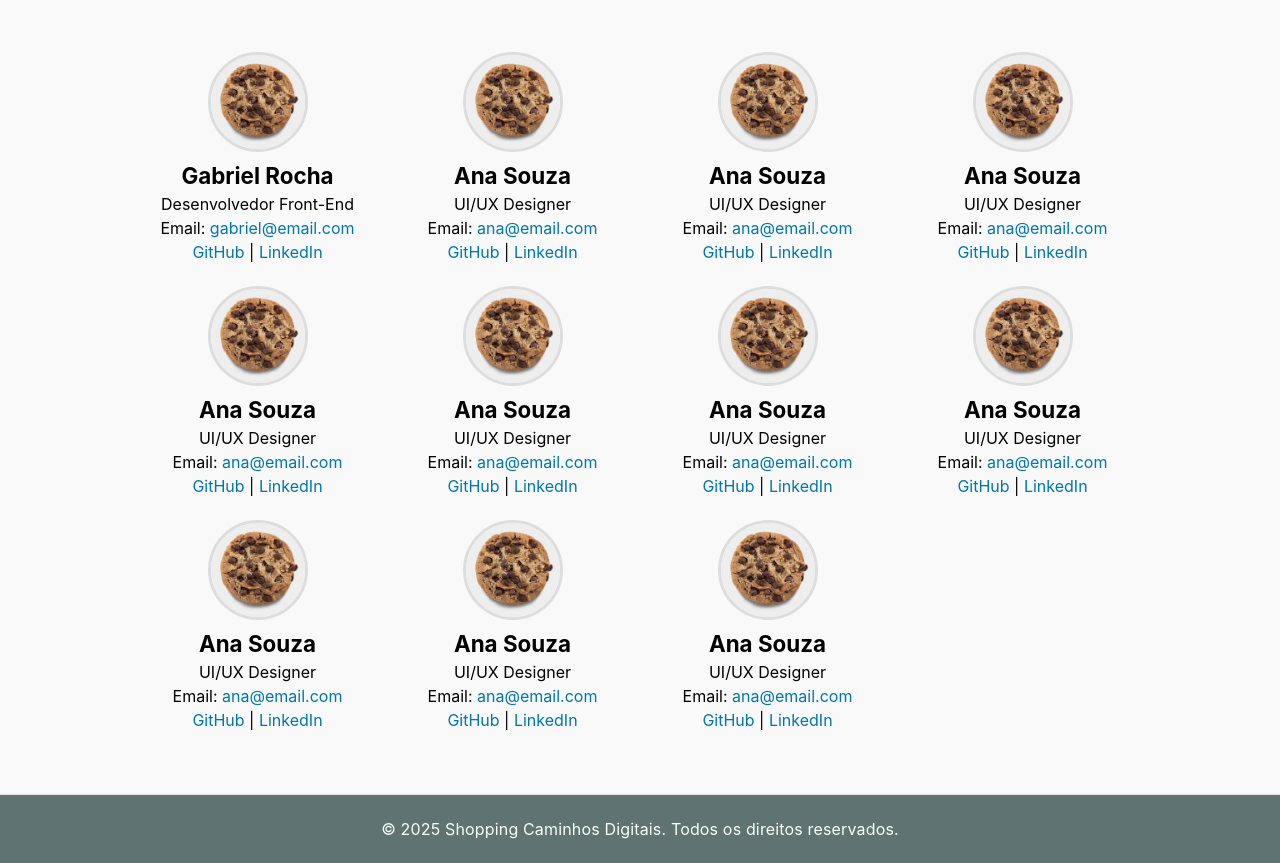
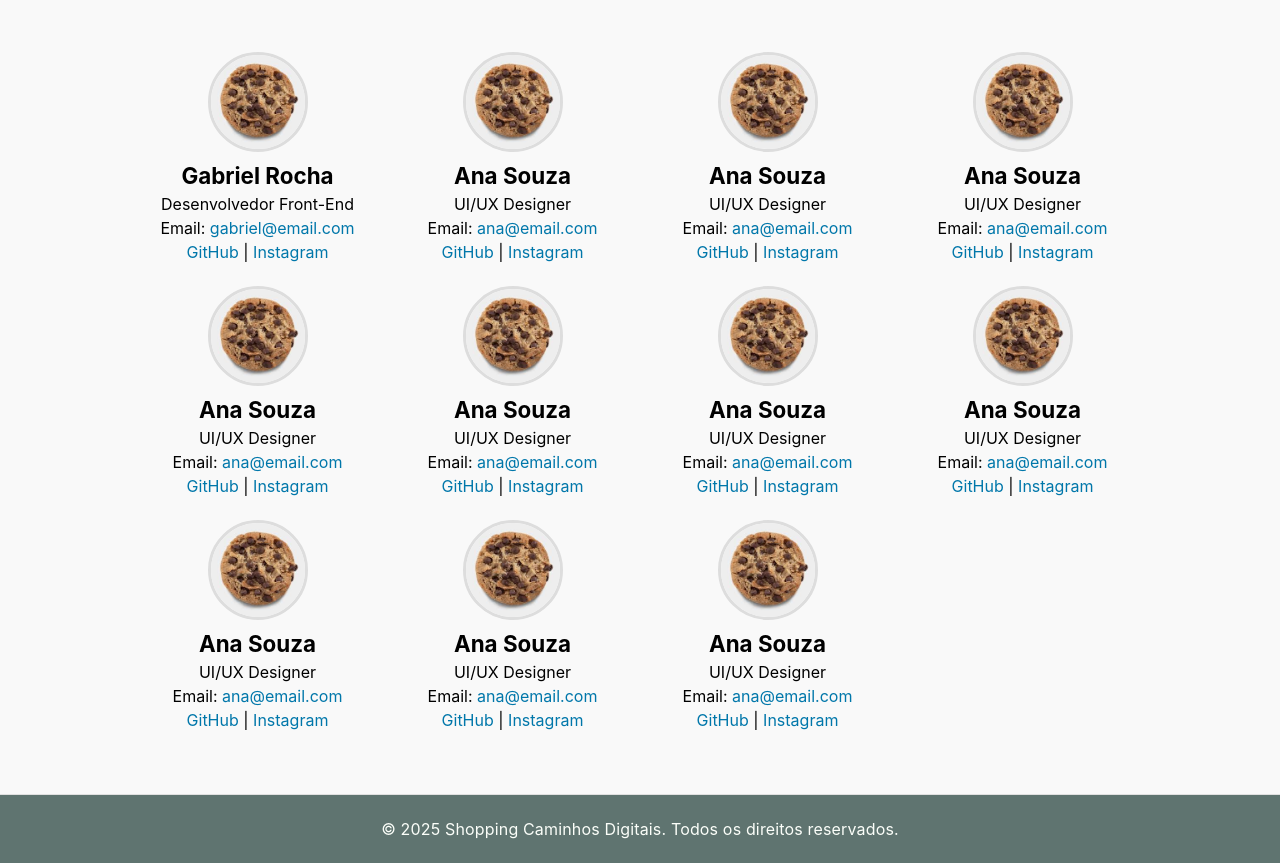
Before and after one commit to gabrielrochass/caminhos-digitais-2025-01, a plain HTML site: page contato.html in a window 1280 px wide. Shown: the part 206-1069 px from the top of the page. Drawn offline with Linux system fonts and the light colour scheme.

Commit message:
fix: arquivos, titulo e icones

```diff
--- a/contato.html
+++ b/contato.html
@@ -3,8 +3,9 @@
 <head>
     <meta charset="UTF-8">
     <meta name="viewport" content="width=device-width, initial-scale=1.0">
-    <title>Document</title>
+    <title>Contato | Shopping Caminhos Digitais</title>
     <link rel="stylesheet" href="style.css">
+    <link rel="icon" href="imagens/logo.png">
 </head>
 <body>
     <nav class="navbar">
@@ -46,7 +47,7 @@
                     <p>Email: <a href="mailto:gabriel@email.com">gabriel@email.com</a></p>
                     <p>
                         <a href="https://github.com/gabriel" target="_blank">GitHub</a> |
-                        <a href="https://linkedin.com/in/gabriel" target="_blank">LinkedIn</a>
+                        <a href="https://Instagram.com/in/gabriel" target="_blank">Instagram</a>
                     </p>
                 </div>
             </div>
@@ -58,7 +59,7 @@
                     <p>Email: <a href="mailto:ana@email.com">ana@email.com</a></p>
                     <p>
                         <a href="https://github.com/ana" target="_blank">GitHub</a> |
-                        <a href="https://linkedin.com/in/ana" target="_blank">LinkedIn</a>
+                        <a href="https://Instagram.com/in/ana" target="_blank">Instagram</a>
                     </p>
                 </div>
             </div>
@@ -70,7 +71,7 @@
                     <p>Email: <a href="mailto:ana@email.com">ana@email.com</a></p>
                     <p>
                         <a href="https://github.com/ana" target="_blank">GitHub</a> |
-                        <a href="https://linkedin.com/in/ana" target="_blank">LinkedIn</a>
+                        <a href="https://Instagram.com/in/ana" target="_blank">Instagram</a>
                     </p>
                 </div>
             </div>
@@ -82,7 +83,7 @@
                     <p>Email: <a href="mailto:ana@email.com">ana@email.com</a></p>
                     <p>
                         <a href="https://github.com/ana" target="_blank">GitHub</a> |
-                        <a href="https://linkedin.com/in/ana" target="_blank">LinkedIn</a>
+                        <a href="https://Instagram.com/in/ana" target="_blank">Instagram</a>
                     </p>
                 </div>
             </div>
@@ -94,7 +95,7 @@
                     <p>Email: <a href="mailto:ana@email.com">ana@email.com</a></p>
                     <p>
                         <a href="https://github.com/ana" target="_blank">GitHub</a> |
-                        <a href="https://linkedin.com/in/ana" target="_blank">LinkedIn</a>
+                        <a href="https://Instagram.com/in/ana" target="_blank">Instagram</a>
                     </p>
                 </div>
             </div>
@@ -106,7 +107,7 @@
                     <p>Email: <a href="mailto:ana@email.com">ana@email.com</a></p>
                     <p>
                         <a href="https://github.com/ana" target="_blank">GitHub</a> |
-                        <a href="https://linkedin.com/in/ana" target="_blank">LinkedIn</a>
+                        <a href="https://Instagram.com/in/ana" target="_blank">Instagram</a>
                     </p>
                 </div>
             </div>
@@ -118,7 +119,7 @@
                     <p>Email: <a href="mailto:ana@email.com">ana@email.com</a></p>
                     <p>
                         <a href="https://github.com/ana" target="_blank">GitHub</a> |
-                        <a href="https://linkedin.com/in/ana" target="_blank">LinkedIn</a>
+                        <a href="https://Instagram.com/in/ana" target="_blank">Instagram</a>
                     </p>
                 </div>
             </div>
@@ -130,7 +131,7 @@
                     <p>Email: <a href="mailto:ana@email.com">ana@email.com</a></p>
                     <p>
                         <a href="https://github.com/ana" target="_blank">GitHub</a> |
-                        <a href="https://linkedin.com/in/ana" target="_blank">LinkedIn</a>
+                        <a href="https://Instagram.com/in/ana" target="_blank">Instagram</a>
                     </p>
                 </div>
             </div>
@@ -142,7 +143,7 @@
                     <p>Email: <a href="mailto:ana@email.com">ana@email.com</a></p>
                     <p>
                         <a href="https://github.com/ana" target="_blank">GitHub</a> |
-                        <a href="https://linkedin.com/in/ana" target="_blank">LinkedIn</a>
+                        <a href="https://Instagram.com/in/ana" target="_blank">Instagram</a>
                     </p>
                 </div>
             </div>
@@ -154,7 +155,7 @@
                     <p>Email: <a href="mailto:ana@email.com">ana@email.com</a></p>
                     <p>
                         <a href="https://github.com/ana" target="_blank">GitHub</a> |
-                        <a href="https://linkedin.com/in/ana" target="_blank">LinkedIn</a>
+                        <a href="https://Instagram.com/in/ana" target="_blank">Instagram</a>
                     </p>
                 </div>
             </div>
@@ -166,7 +167,7 @@
                     <p>Email: <a href="mailto:ana@email.com">ana@email.com</a></p>
                     <p>
                         <a href="https://github.com/ana" target="_blank">GitHub</a> |
-                        <a href="https://linkedin.com/in/ana" target="_blank">LinkedIn</a>
+                        <a href="https://Instagram.com/in/ana" target="_blank">Instagram</a>
                     </p>
                 </div>
             </div>
```
Also changed, not shown: index.html (+3 -2 lines), inicio.html (+2 -1 lines).
